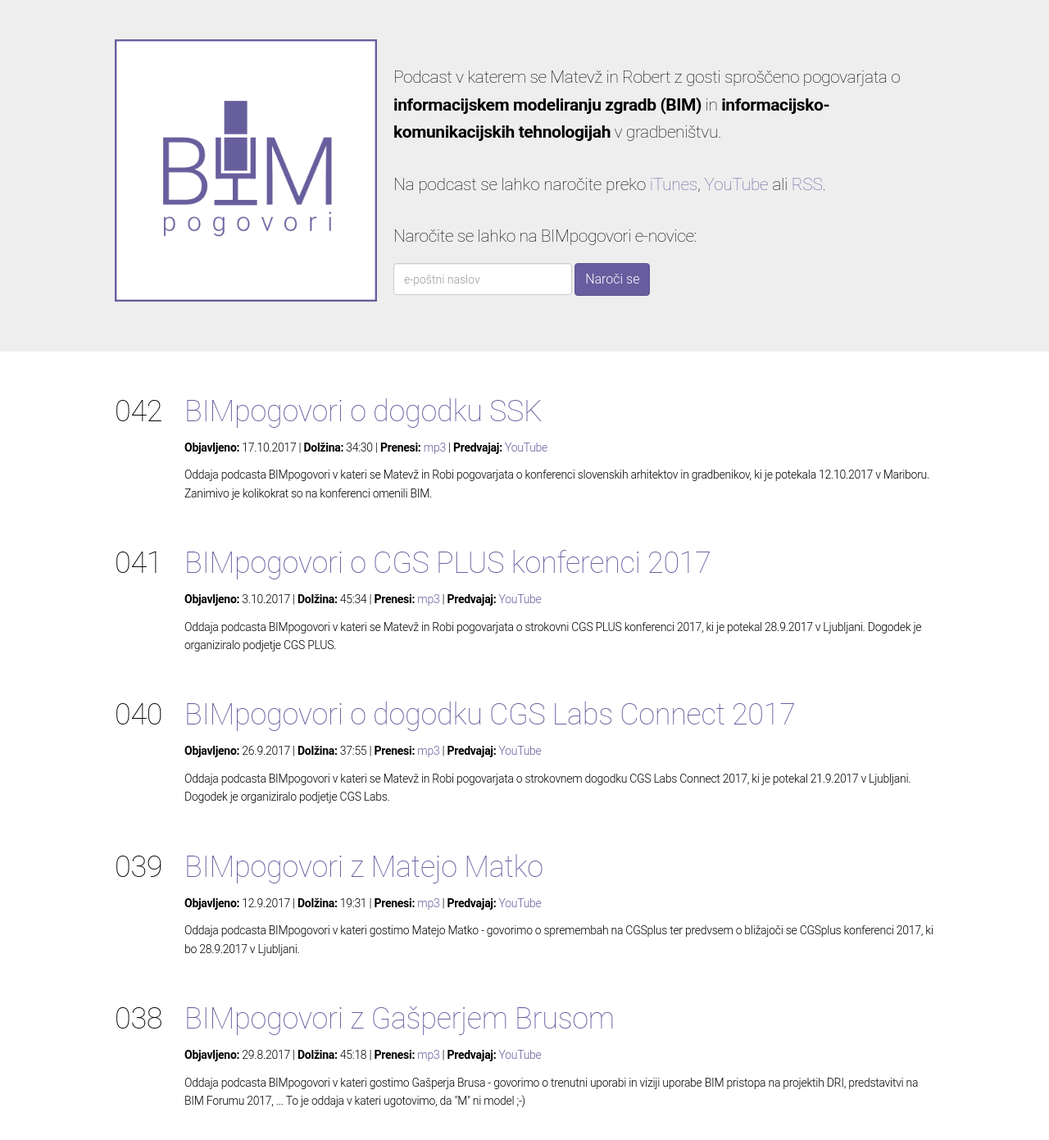
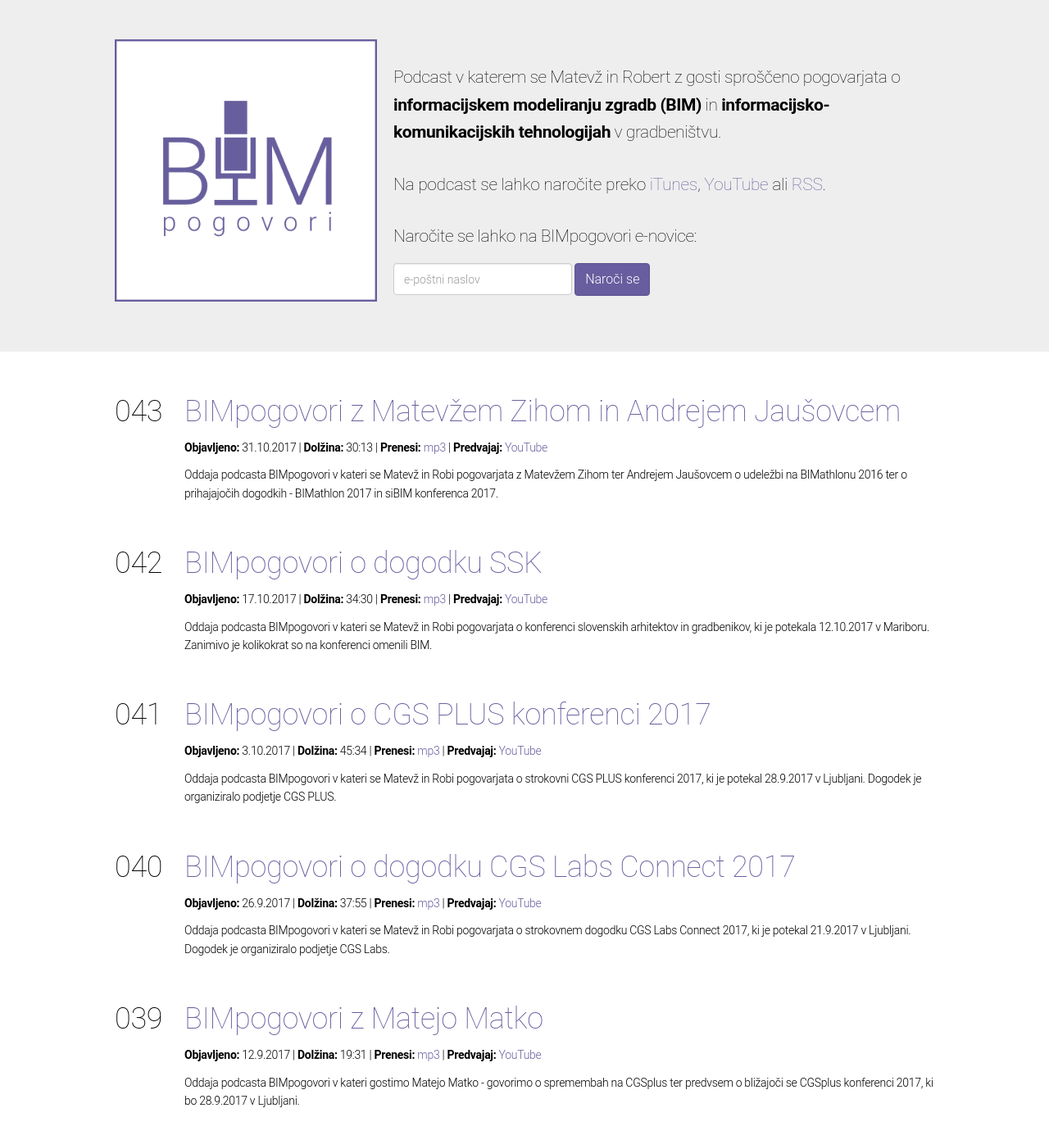
Before and after one commit to bimpogovori/bimpogovori.github.io, a Jekyll site: the page built from index.html, in a window 1280 px wide and 1400 px high. Shown: the top 1391 px of the window at 82% size. Built offline with Jekyll 4.4.1, drawn with Linux system fonts in a browser that asks for light colours; the list of posts is cut into pages by our own code.

Commit message:
043: zapiski, vprašanja, mp3

```diff
--- /dev/null
+++ b/_posts/2017-10-31-043.html
@@ -0,0 +1,42 @@
+---
+layout: post
+title: BIMpogovori z Matevžem Zihom in Andrejem Jaušovcem
+number: "043"
+duration: "30:13"
+description: Oddaja podcasta BIMpogovori v kateri se Matevž in Robi pogovarjata z Matevžem Zihom ter Andrejem Jaušovcem o udeležbi na BIMathlonu 2016 ter o prihajajočih dogodkih - BIMathlon 2017 in siBIM konferenca 2017.
+subtitle: BIMpogovori z Matevžem Zihom in Andrejem Jaušovcem
+date: 2017-10-31
+file: "https://github.com/bimpogovori/bimpogovori.github.io/raw/master/recordings/BIMpogovori-043.mp3"
+youtube: "https://www.youtube.com/watch?v=5nCpP3X08jA&list=PLE5q5RnsyIpe4pv9xcFGHbCbrk6sVwkmQ&index=43"
+length: "14709963"
+keywords: oddaja,BIMpogovori,dogodek,konferenca,siBIM,BIMathlon
+explicit: "no"
+image: "http://bimpogovori.si/images/itunes-v2.png"
+comments: true
+
+---
+
+<p>Gosta:</p>
+<ul>
+	<li>Matevž Zih (<a href="mailto:matevz.zih@bimatori.si">matevz.zih@bimatori.si</a>)</li>
+	<li>Andrej Jaušovec (<a href="mailto:andrej.jausovec@bimatori.si">andrej.jausovec@bimatori.si</a>)</li>
+</ul>
+
+<p>Gostitelja:</p>
+<ul>
+	<li>Matevž Dolenc (<a href="http://matevzdolenc.com">matevzdolenc.com</a>, <a href="http://twitter.com/matevzdolenc">@matevzdolenc</a>)</li>
+	<li>Robert Klinc (<a href="http://twitter.com/robertklinc">@robertklinc</a>)</li>
+</ul>
+
+<p>Povezave:</p>
+<ul>
+	<li><a href="http://bimatory.si">Bimatori</a></li>
+	<li><a href="http://sibim.si/dogodki/siBIM2016">siBIM 2016 - "BIM – DNK grajenega okolja"</a></li>
+	<li><a href="http://sibim.si/dogodki/siBIM2016_BIMathlon">BIMathlon 2016</a></li>
+	<li>NAPOVED:
+		<ul>
+			<li>siBIM 2017 - razvijamo digitalizacijo grajenega okolja, Ljubljana (Hotel Four Points by Sheraton), 16.11.2017</li>
+			<li>BIMathlon 2017, Ljubljana (UL FGG), 14.11.2017</li>
+		</ul>
+	</li>
+</ul>
```
Also changed, not shown: vprasanja/index.html (+5 -5 lines), 1 other file.
